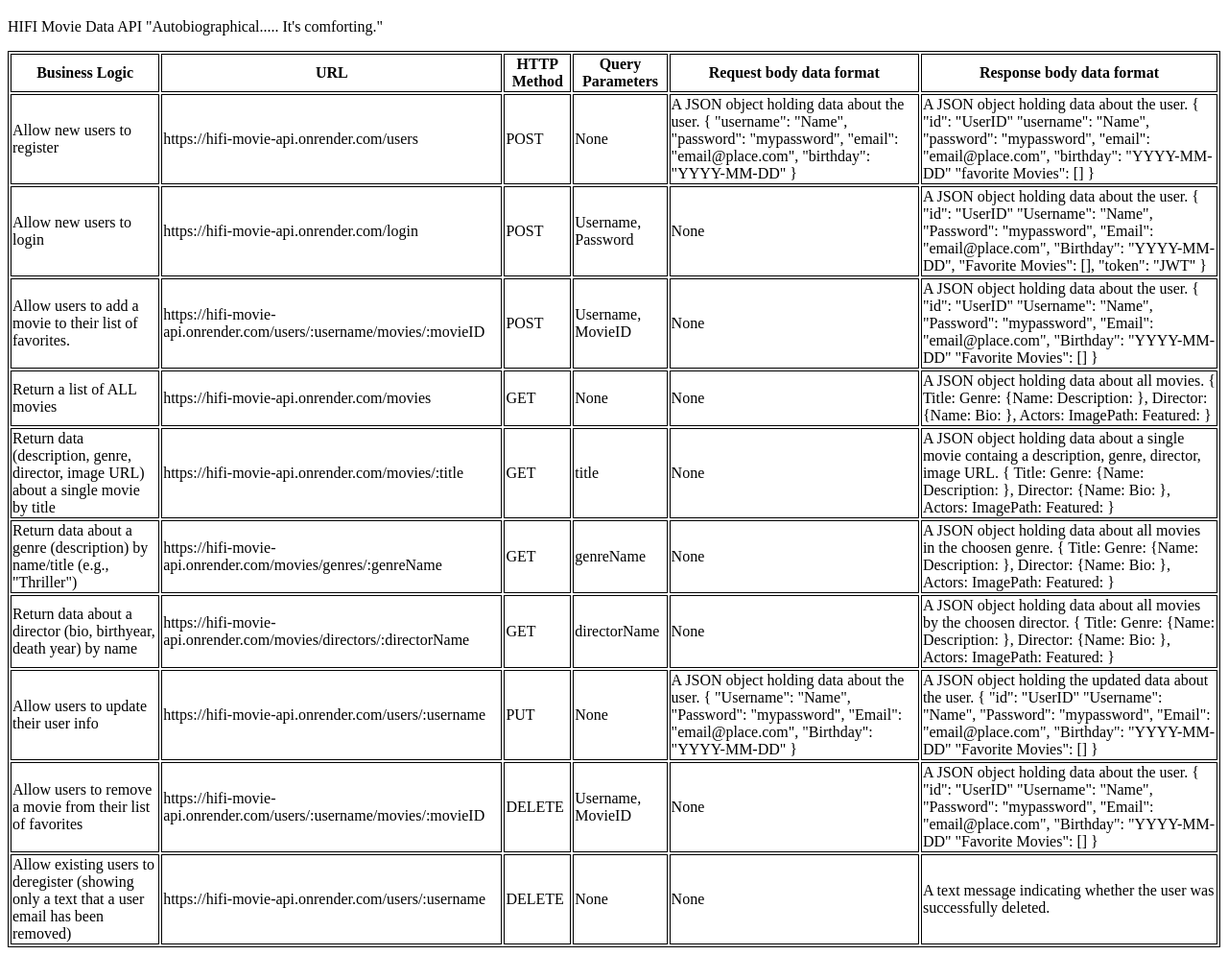
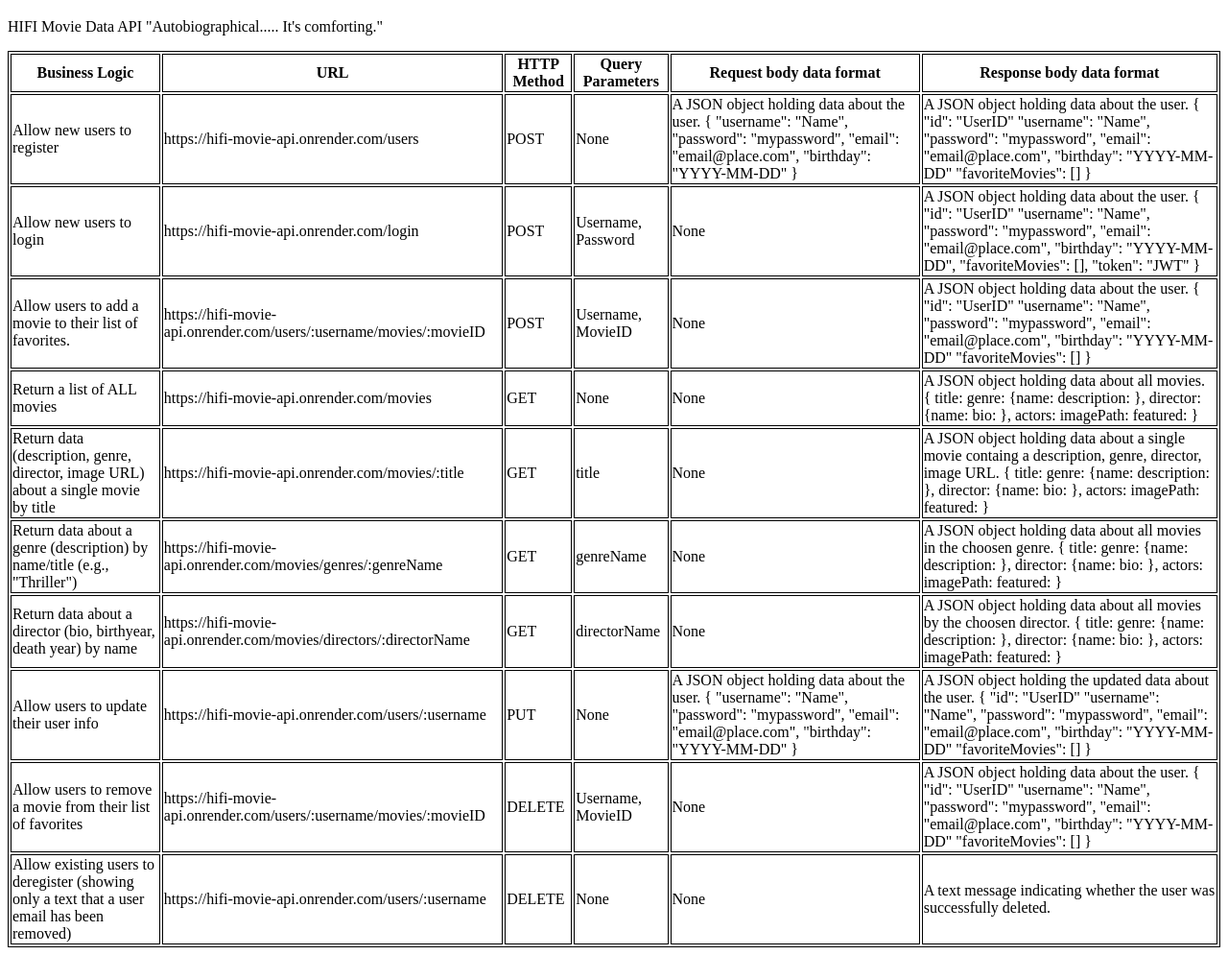
Before and after one commit to Carbon-42/hifi_movie_api, a website: page public/documentation.html in a window 1280 px wide. Shown: the part 61-1056 px from the top of the page at 96% size. Drawn offline with Linux system fonts and the light colour scheme.

Commit message:
Update documentation.html

```diff
--- a/public/documentation.html
+++ b/public/documentation.html
@@ -38,7 +38,7 @@
 						"password": "mypassword",
 						"email": "email@place.com",
 						"birthday": "YYYY-MM-DD"
-						"favorite Movies": []
+						"favoriteMovies": []
 						}
 				</td>
 			</tr>
@@ -51,11 +51,11 @@
 				<td>A JSON object holding data about the user.
 					{
 						"id": "UserID"
-						"Username": "Name",
-						"Password": "mypassword",
-						"Email": "email@place.com",
-						"Birthday": "YYYY-MM-DD",
-						"Favorite Movies": [],
+						"username": "Name",
+						"password": "mypassword",
+						"email": "email@place.com",
+						"birthday": "YYYY-MM-DD",
+						"favoriteMovies": [],
 						"token": "JWT"
 						}
 				</td>
@@ -69,11 +69,11 @@
 				<td>A JSON object holding data about the user.
 					{
 						"id": "UserID"
-						"Username": "Name",
-						"Password": "mypassword",
-						"Email": "email@place.com",
-						"Birthday": "YYYY-MM-DD"
-						"Favorite Movies": []
+						"username": "Name",
+						"password": "mypassword",
+						"email": "email@place.com",
+						"birthday": "YYYY-MM-DD"
+						"favoriteMovies": []
 						}
 				</td>
 			</tr>
@@ -85,12 +85,12 @@
 				<td>None</td>
 				<td>A JSON object holding data about all movies.
 					{
-					Title:
-					Genre: {Name: Description: },
-					Director: {Name: Bio: },
-					Actors:
-					ImagePath:
-					Featured:
+					title:
+					genre: {name: description: },
+					director: {name: bio: },
+					actors:
+					imagePath:
+					featured:
 					}
 				</td>
 			</tr>
@@ -102,12 +102,12 @@
 				<td>None</td>
 				<td>A JSON object holding data about a single movie containg a description, genre, director, image URL.
 					{
-					Title:
-					Genre: {Name: Description: },
-					Director: {Name: Bio: },
-					Actors:
-					ImagePath:
-					Featured:
+					title:
+					genre: {name: description: },
+					director: {name: bio: },
+					actors:
+					imagePath:
+					featured:
 					}
 				</td>
 			</tr>
@@ -119,12 +119,12 @@
 				<td>None</td>
 				<td>A JSON object holding data about all movies in the choosen genre.
 					{
-						Title:
-						Genre: {Name: Description: },
-						Director: {Name: Bio: },
-						Actors:
-						ImagePath:
-						Featured:
+						title:
+						genre: {name: description: },
+						director: {name: bio: },
+						actors:
+						imagePath:
+						featured:
 						}
 
 				</td>
@@ -137,12 +137,12 @@
 				<td>None</td>
 				<td>A JSON object holding data about all movies by the choosen director.
 					{
-						Title:
-						Genre: {Name: Description: },
-						Director: {Name: Bio: },
-						Actors:
-						ImagePath:
-						Featured:
+						title:
+						genre: {name: description: },
+						director: {name: bio: },
+						actors:
+						imagePath:
+						featured:
 						}
 
 				</td>
@@ -154,20 +154,20 @@
 				<td>None</td>
 				<td>A JSON object holding data about the user.
 					{
-					"Username": "Name",
-					"Password": "mypassword",
-					"Email": "email@place.com",
-					"Birthday": "YYYY-MM-DD"
+					"username": "Name",
+					"password": "mypassword",
+					"email": "email@place.com",
+					"birthday": "YYYY-MM-DD"
 					}
 				</td>
 				<td>A JSON object holding the updated data about the user.
 					{
 						"id": "UserID"
-						"Username": "Name",
-						"Password": "mypassword",
-						"Email": "email@place.com",
-						"Birthday": "YYYY-MM-DD"
-						"Favorite Movies": []
+						"username": "Name",
+						"password": "mypassword",
+						"email": "email@place.com",
+						"birthday": "YYYY-MM-DD"
+						"favoriteMovies": []
 						}
 				</td>
 			</tr>
@@ -180,11 +180,11 @@
 				<td>A JSON object holding data about the user.
 					{
 						"id": "UserID"
-						"Username": "Name",
-						"Password": "mypassword",
-						"Email": "email@place.com",
-						"Birthday": "YYYY-MM-DD"
-						"Favorite Movies": []
+						"username": "Name",
+						"password": "mypassword",
+						"email": "email@place.com",
+						"birthday": "YYYY-MM-DD"
+						"favoriteMovies": []
 						}
 				</td>
 			</tr>
```
